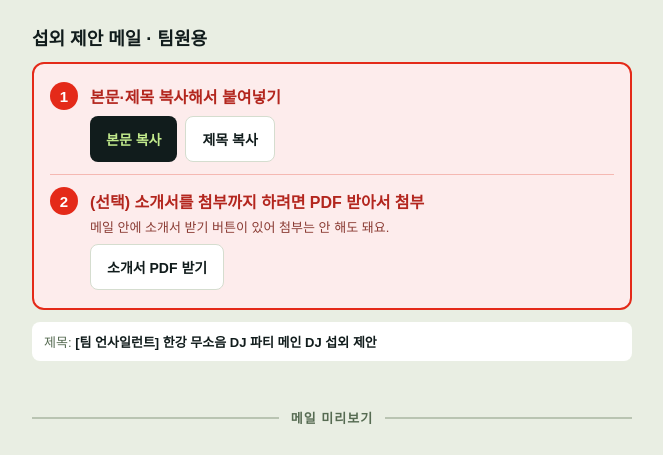
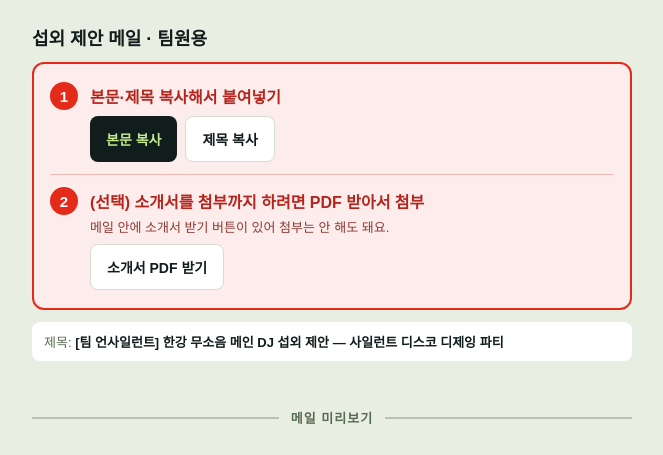
Before and after one commit to southiota/teamunsilent, a plain HTML site: page mail/agency/index.html in a window 1280 px wide. Shown: the top 455 px of the page, without its empty margins (308-971 px from the left). Drawn offline with Linux system fonts and the light colour scheme.

Commit message:
메일 복사 페이지: 제목 수정 (한강 무소음 메인 DJ 섭외 제안 — 사일런트 디스코 디제잉 파티)
Co-Authored-By: Claude Opus 5.5 <noreply@anthropic.com>

```diff
--- a/mail/agency/index.html
+++ b/mail/agency/index.html
@@ -38,7 +38,7 @@
     <div class="step"><span class="num">2</span><div><b>(선택) 소개서를 첨부까지 하려면 PDF 받아서 첨부</b><span class="hint">메일 안에 소개서 받기 버튼이 있어 첨부는 안 해도 돼요.</span>
       <div class="row"><a class="btn ghost" href="team-unsilent-intro.pdf" download="팀 언사일런트 소개서.pdf">소개서 PDF 받기</a></div></div></div>
   </div>
-  <div class="subject">제목: <b id="subj">[팀 언사일런트] 한강 무소음 DJ 파티 메인 DJ 섭외 제안</b></div>
+  <div class="subject">제목: <b id="subj">[팀 언사일런트] 한강 무소음 메인 DJ 섭외 제안 — 사일런트 디스코 디제잉 파티</b></div>
   <div class="toast" id="toast" role="status"></div>
 </div>
 <div class="divider"><hr><span>메일 미리보기</span></div>
```
